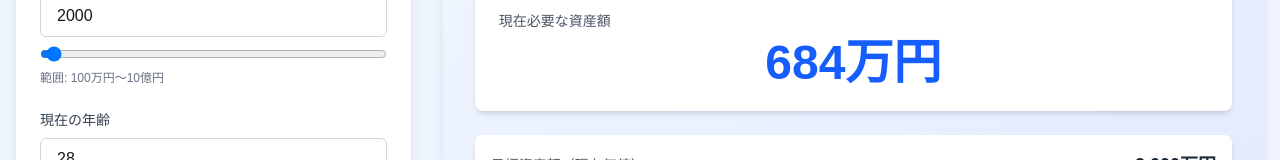
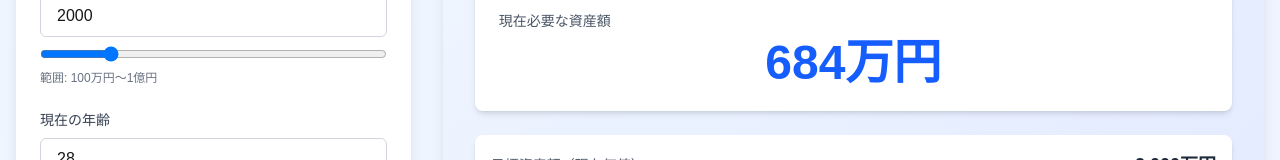
Before and after one commit to TakuyaFukumura/coast-fire-next-js-app, a Next.js app: page /coast-fire in a window 1280 px wide. Shown: the part 306-466 px from the top of the page. Built offline with nearby package versions, Linux system fonts and the light colour scheme.

Commit message:
上限見直しで1億円に変更

```diff
--- a/src/app/components/InputForm.tsx
+++ b/src/app/components/InputForm.tsx
@@ -53,7 +53,7 @@
                         setTargetAmount(isNaN(value) ? 0 : value);
                     }}
                     min={100}
-                    max={100000}
+                    max={10000}
                     step={100}
                     className="w-full px-4 py-2 border border-gray-300 dark:border-gray-600 rounded-md focus:ring-2 focus:ring-blue-500 focus:border-transparent dark:bg-gray-700 dark:text-gray-200"
                     required
@@ -63,12 +63,12 @@
                     value={isNaN(targetAmount) ? 2000 : targetAmount}
                     onChange={(e) => setTargetAmount(Number(e.target.value))}
                     min={100}
-                    max={100000}
+                    max={10000}
                     step={100}
                     className="w-full"
                     aria-label="目標資産額（万円）"
                 />
-                <p className="text-xs text-gray-500 dark:text-gray-400">範囲: 100万円〜10億円</p>
+                <p className="text-xs text-gray-500 dark:text-gray-400">範囲: 100万円〜1億円</p>
             </div>
 
             {/* 現在の年齢 */}
```
